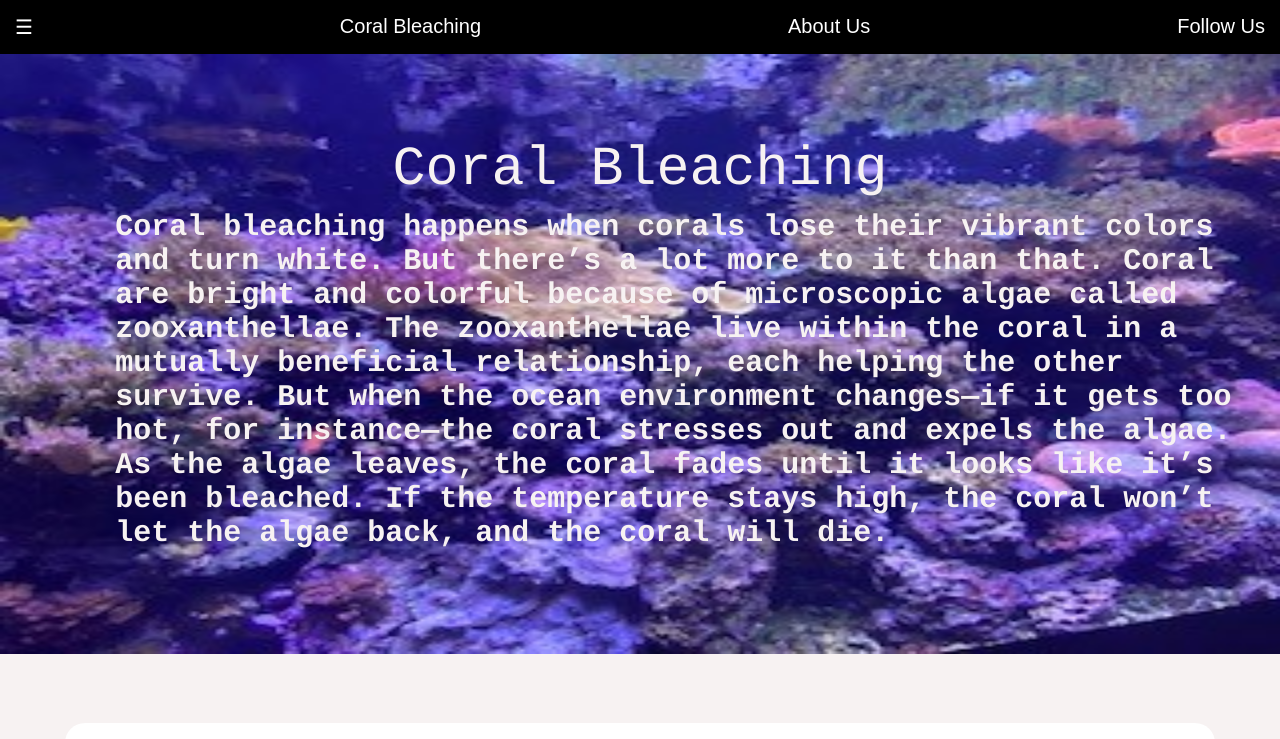
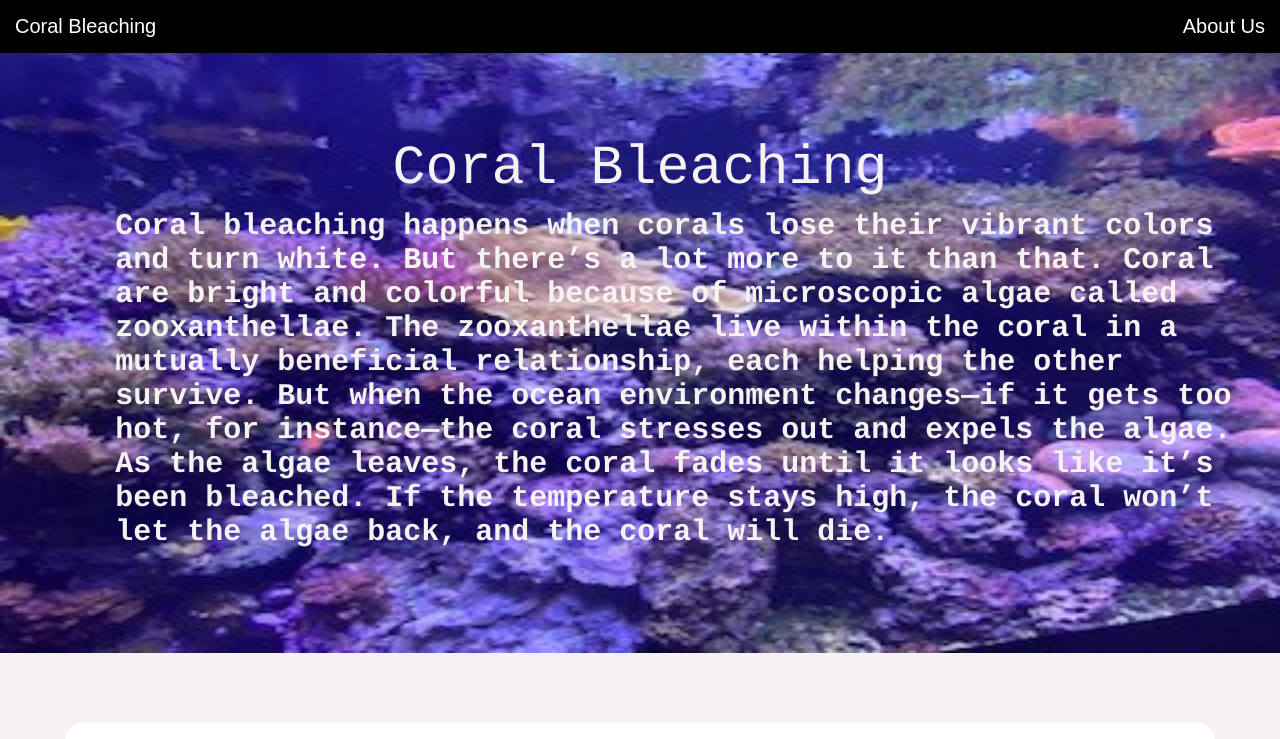
Before and after one commit to RishikaGautam/Coral-Reefs-and-Coral-Bleaching, a plain HTML site: page index.html in a window 1280 px wide. Shown: the top 739 px of the page. Drawn offline with Linux system fonts and the light colour scheme.

Commit message:
Update index.html

```diff
--- a/index.html
+++ b/index.html
@@ -8,10 +8,8 @@
 <body>
 <div class="header">
     <div class="menu">
-        <div><a href ="#">☰</a></div>
-        <div>Coral Bleaching</div>
+        <div><a href = "https://rishikagautam.github.io/MainInfo/">Coral Bleaching</a></div>
         <div><a href ="about.html">About Us</a></div>
-        <div><a href ="followus.html">Follow Us</a></div>
     </div>
 </div>
 <div class ="bodyimg">
```
